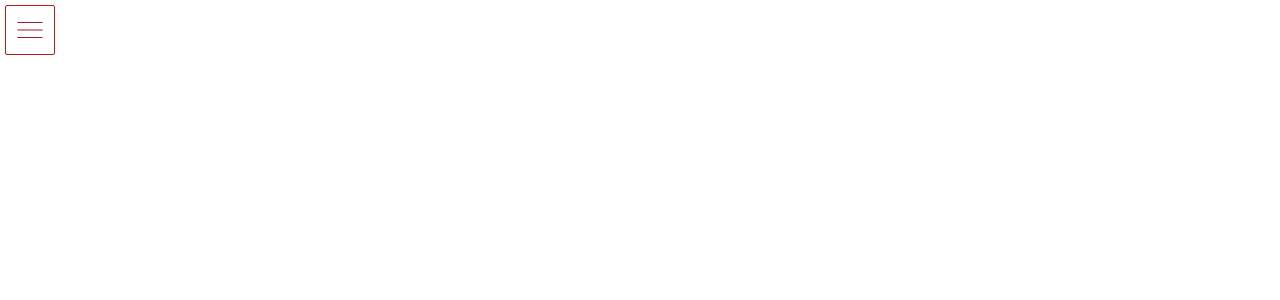
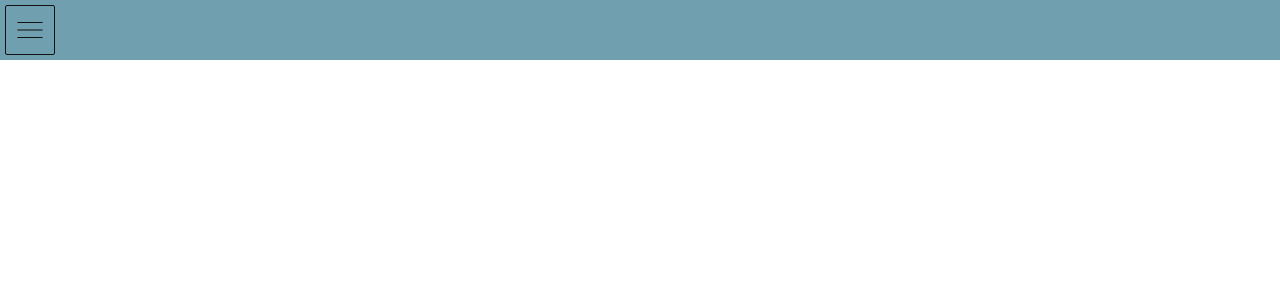
Before and after one commit to eelok/admin-office-sb, a React (Create React App) app: page /concerts in a window 1280 px wide. Shown: the top 300 px of the page. Built offline with nearby package versions, Linux system fonts and the light colour scheme.

Commit message:
change colors

```diff
--- a/src/components/navigation/navigation-style.scss
+++ b/src/components/navigation/navigation-style.scss
@@ -1,6 +1,9 @@
 .navbar {
   overflow: hidden;
   height: 60px;
+  //background-color: #c6878f;
+  background-color: #70A0AF;
+  box-shadow: 0 0 6px var(--secondary-color-brown-rgba);
 
   &__menu-icon {
     height: 50px;
@@ -9,7 +12,7 @@
     margin: 0.3rem;
     cursor: pointer;
     border-radius: 2px;
-    border: 1px solid var(--main-color-brick-red);
+    border: 1px solid var(--color-black);
   }
 }
 
```
Also changed, not shown: src/assets/menu002.svg.
